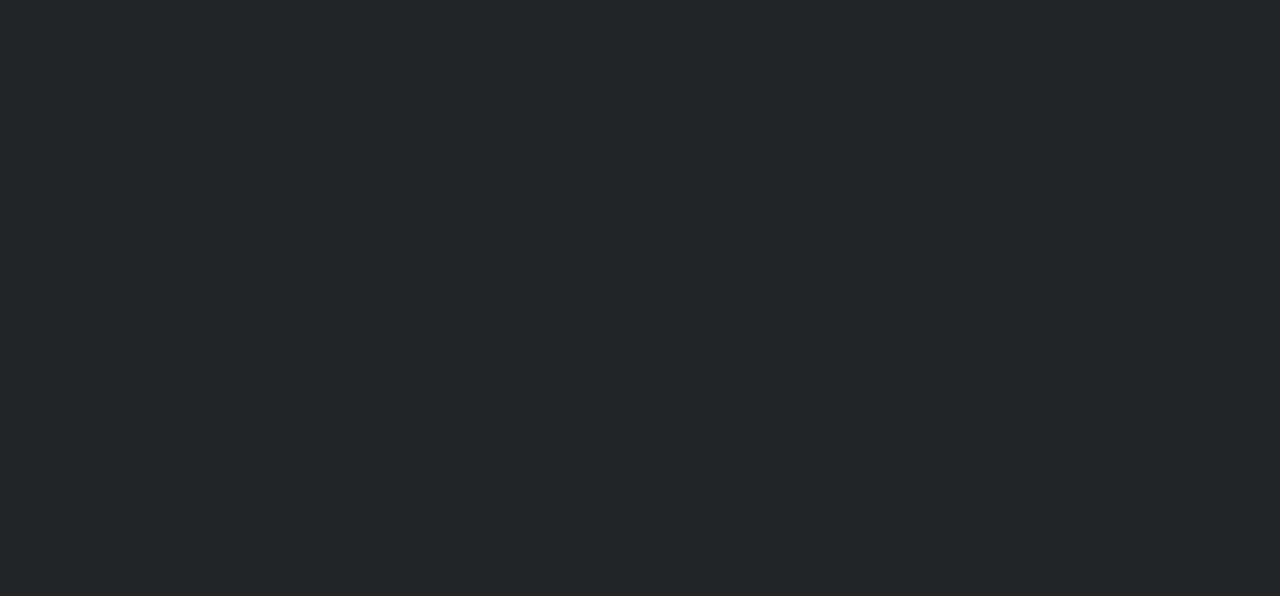
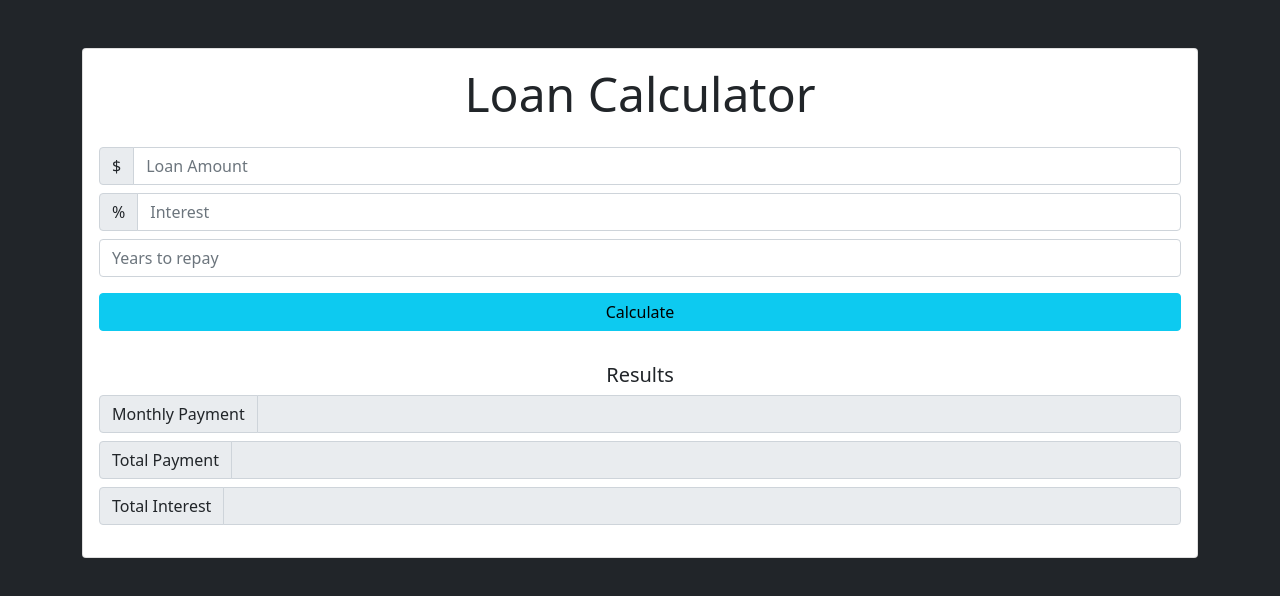
Before and after one commit to RizwanTariq/loan-calculator, a plain HTML site: page index.html in a window 1280 px wide. Drawn offline with nearby package versions, Linux system fonts and the light colour scheme.

Commit message:
Implement html markup.

```diff
--- a/index.html
+++ b/index.html
@@ -14,6 +14,89 @@
     <title>Document</title>
   </head>
   <body class="bg-dark">
+    <div class="container">
+      <div class="row">
+        <div class=".col-md-6 mx-auto">
+          <div class="card card-body text-center mt-5">
+            <h1 class="heading display-5 pb-3">Loan Calculator</h1>
+            <form id="loan-form">
+              <div class="form-group">
+                <div class="input-group">
+                  <span class="input-group-text">$</span>
+                  <input
+                    type="number"
+                    id="amount"
+                    class="form-control"
+                    placeholder="Loan Amount"
+                  />
+                </div>
+              </div>
+              <div class="form-group my-2">
+                <div class="input-group">
+                  <span class="input-group-text">%</span>
+                  <input
+                    type="number"
+                    id="interest"
+                    class="form-control"
+                    placeholder="Interest"
+                  />
+                </div>
+              </div>
+              <div class="form-group">
+                <input
+                  type="number"
+                  id="years"
+                  placeholder="Years to repay"
+                  class="form-control"
+                />
+              </div>
+              <div class="form-group d-grid gap-2 my-3">
+                <input type="submit" class="btn btn-info" value="Calculate" />
+              </div>
+            </form>
+            <!-- LOADER HERE -->
+            <!-- <div id="loading"><img src="./img/loading.gif" /></div> -->
+            <!-- RESULTS -->
+            <div id="results" class="my-3">
+              <h5>Results</h5>
+              <div class="form-group">
+                <div class="input-group">
+                  <span class="input-group-text">Monthly Payment</span>
+                  <input
+                    type="number"
+                    id="monthly-payment"
+                    class="form-control"
+                    disabled
+                  />
+                </div>
+              </div>
+              <div class="form-group my-2">
+                <div class="input-group">
+                  <span class="input-group-text">Total Payment</span>
+                  <input
+                    type="number"
+                    id="total-payment"
+                    class="form-control"
+                    disabled
+                  />
+                </div>
+              </div>
+              <div class="form-group">
+                <div class="input-group">
+                  <span class="input-group-text">Total Interest</span>
+                  <input
+                    type="number"
+                    id="total-interest"
+                    class="form-control"
+                    disabled
+                  />
+                </div>
+              </div>
+            </div>
+          </div>
+        </div>
+      </div>
+    </div>
     <script
       src="https://cdn.jsdelivr.net/npm/bootstrap@5.1.3/dist/js/bootstrap.bundle.min.js"
       integrity="sha384-ka7Sk0Gln4gmtz2MlQnikT1wXgYsOg+OMhuP+IlRH9sENBO0LRn5q+8nbTov4+1p"
```
